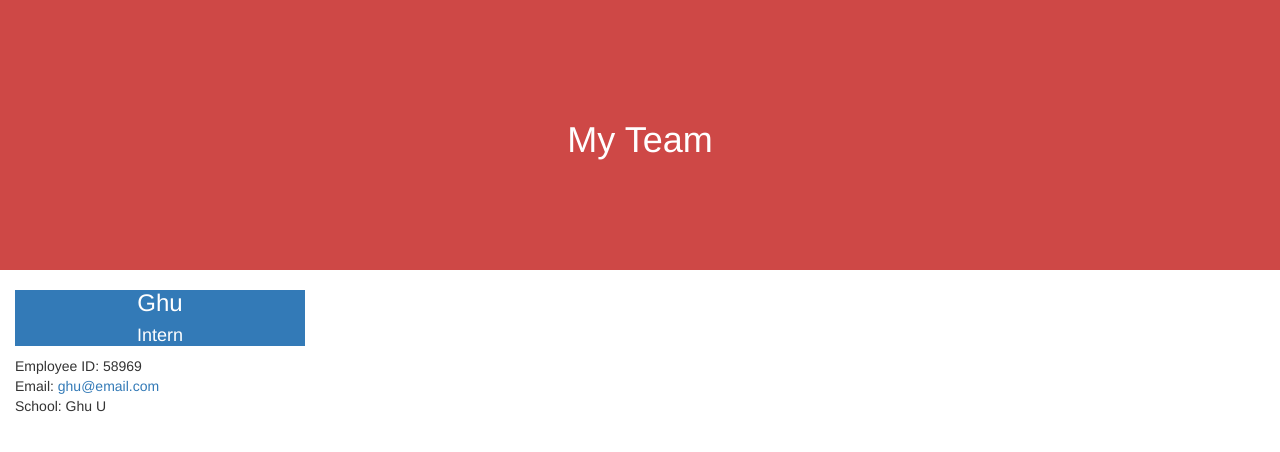
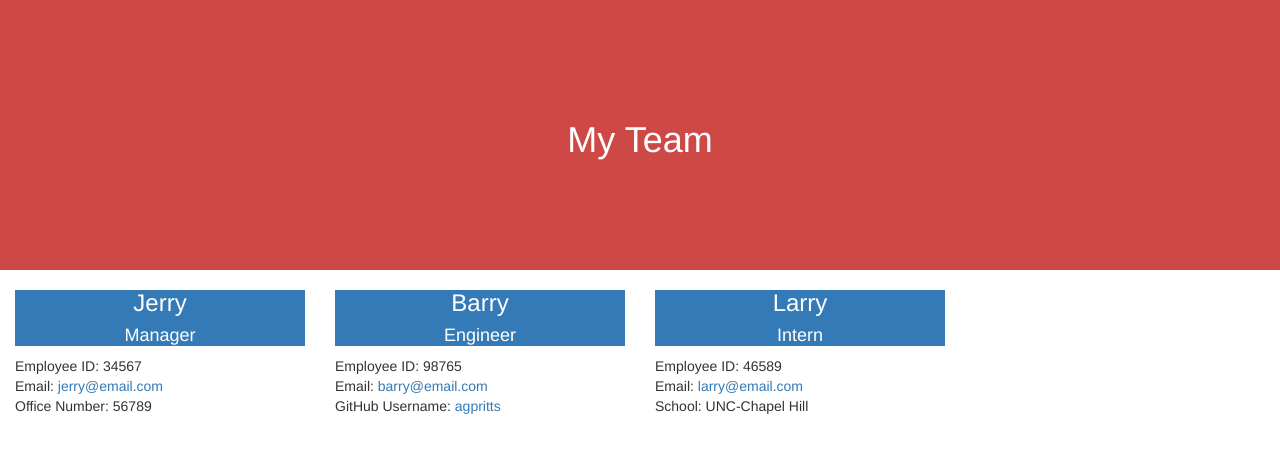
Before and after one commit to agpritts/challenge10-team-profile-generator, a website: page docs/dist/index.html in a window 1280 px wide. Drawn offline with nearby package versions, Linux system fonts and the light colour scheme.

Commit message:
exported html

```diff
--- a/docs/dist/index.html
+++ b/docs/dist/index.html
@@ -23,15 +23,51 @@
 <div class="col-md-4 col-sm-6 col-12 col-lg-3">
     <div class="card shadow-lg mb-5 bg-white rounded">
         <div class="card-header bg-primary">
-            <h3 class="text-white text-center">Ghu</h3>
+            <h3 class="text-white text-center">Jerry</h3>
+            <h4 class="text-white text-center">Manager</h4>
+        </div>
+
+        <div class="card-body">
+            <ul class="list-unstyled">
+                <li>Employee ID: 34567</li>
+                <li>Email: <a href="mailto:jerry@email.com">jerry@email.com</a></li>
+                <li>Office Number: 56789</li>
+            </ul>
+        </div>
+    </div>
+</div>
+
+
+<div class="col-md-4 col-sm-6 col-12 col-lg-3">
+    <div class="card shadow-lg mb-5 bg-white rounded">
+        <div class="card-header bg-primary">
+            <h3 class="text-white text-center">Barry</h3>
+            <h4 class="text-white text-center">Engineer</h4>
+        </div>
+
+        <div class="card-body">
+            <ul class="list-unstyled">
+                <li>Employee ID: 98765</li>
+                <li>Email: <a href="mailto:barry@email.com">barry@email.com</a></li>
+                <li>GitHub Username: <a href="https://github.com/agpritts" target="_blank">agpritts</a></li>
+            </ul>
+        </div>
+    </div>
+</div>
+
+
+<div class="col-md-4 col-sm-6 col-12 col-lg-3">
+    <div class="card shadow-lg mb-5 bg-white rounded">
+        <div class="card-header bg-primary">
+            <h3 class="text-white text-center">Larry</h3>
             <h4 class="text-white text-center">Intern</h4>
         </div>
 
         <div class="card-body">
             <ul class="list-unstyled">
-                <li>Employee ID: 58969</li>
-                <li>Email: <a href="mailto:ghu@email.com">ghu@email.com</a></li>
-                <li>School: Ghu U</li>
+                <li>Employee ID: 46589</li>
+                <li>Email: <a href="mailto:larry@email.com">larry@email.com</a></li>
+                <li>School: UNC-Chapel Hill</li>
             </ul>
         </div>
     </div>
```
